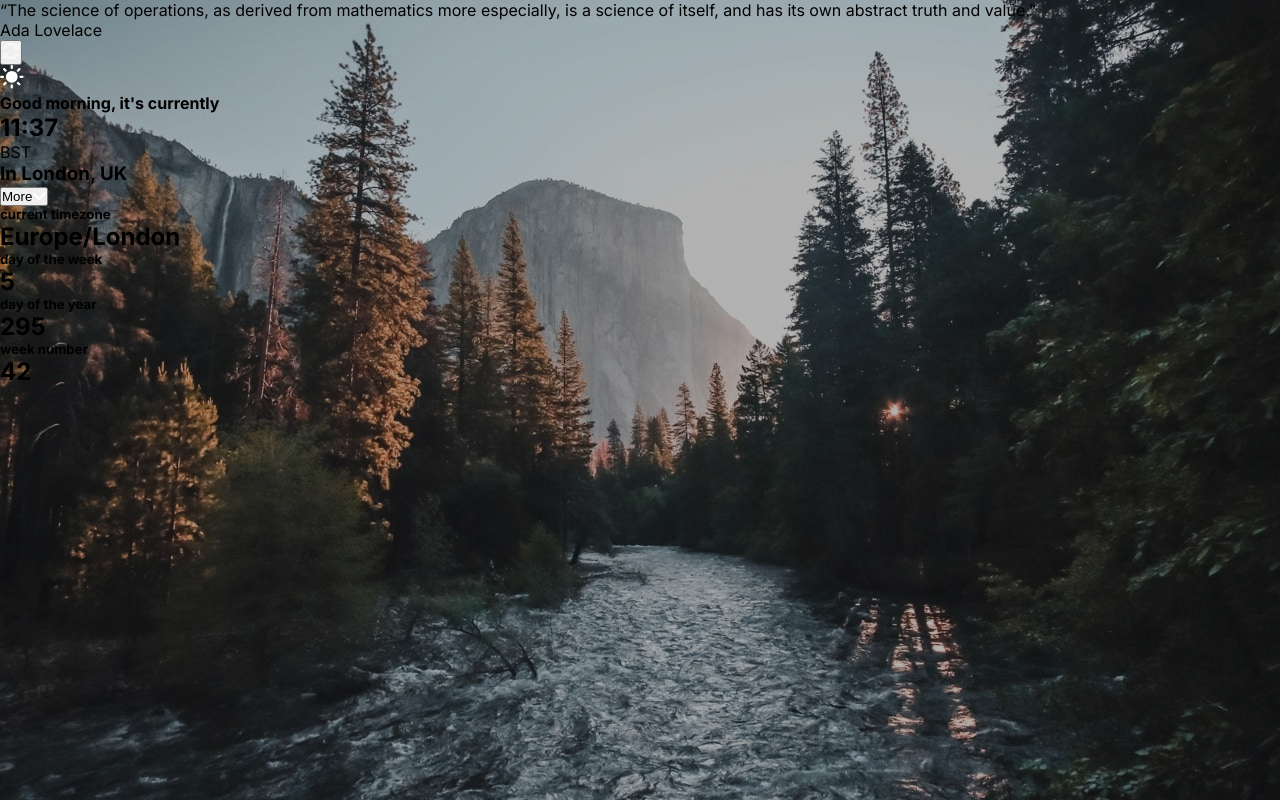
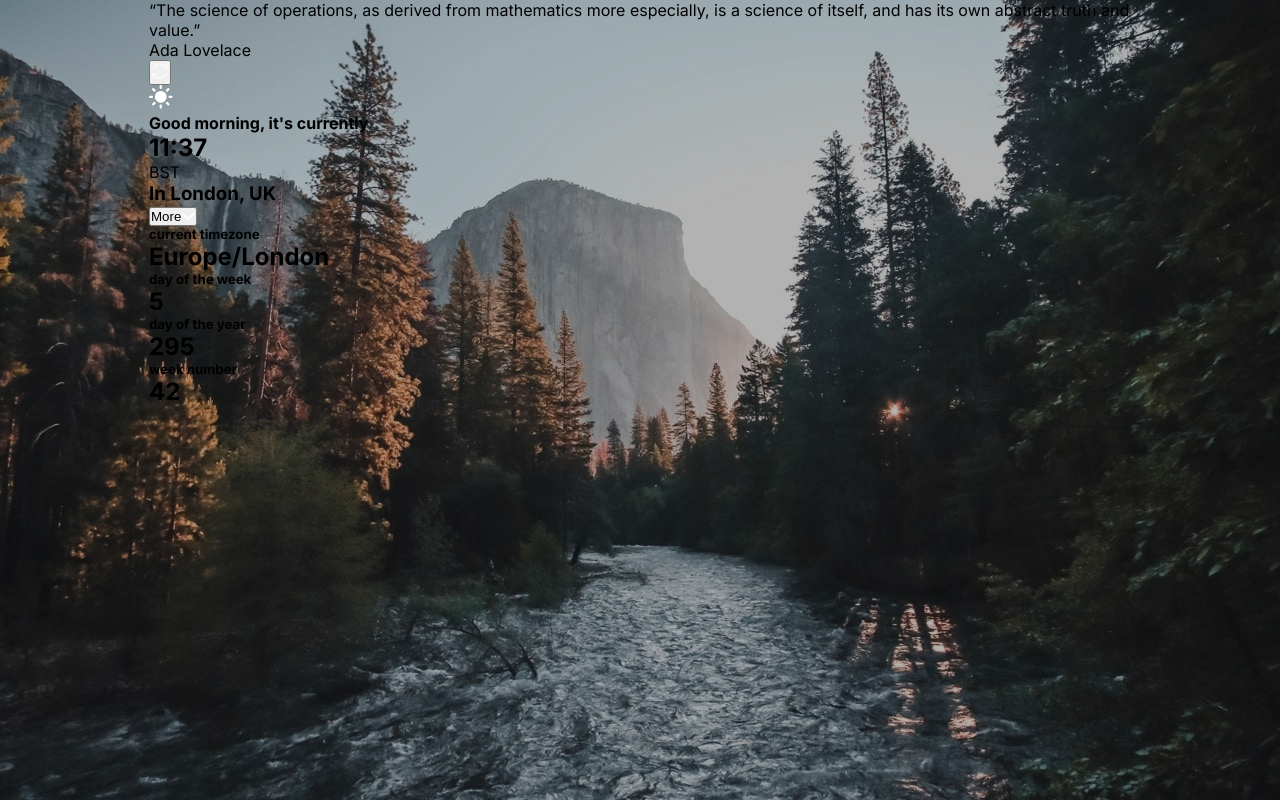
Before and after one commit to better5afe/Clock-App, a React (Create React App) app: page / in a window 1280 px wide. Built offline with nearby package versions, Linux system fonts and the light colour scheme.

Commit message:
Defined wrapper layout style

```diff
--- a/src/index.scss
+++ b/src/index.scss
@@ -1,3 +1,6 @@
+@use './assets/scss/utils.scss' as utils;
+@use './assets/scss/units.scss' as units;
+
 *,
 *::before,
 *::after {
@@ -9,3 +12,16 @@
 body {
 	font-family: 'Inter', sans-serif;
 }
+
+.wrapper {
+	padding: 0 units.rem(26);
+
+	@media screen and (min-width: map-get(utils.$viewports, v-tablet)) {
+		padding: 0 units.rem(64);
+	}
+
+	@media screen and (min-width: map-get(utils.$viewports, v-desktop)) {
+		max-width: map-get(utils.$viewports, v-desktop);
+		margin: 0 auto;
+	}
+}
```
